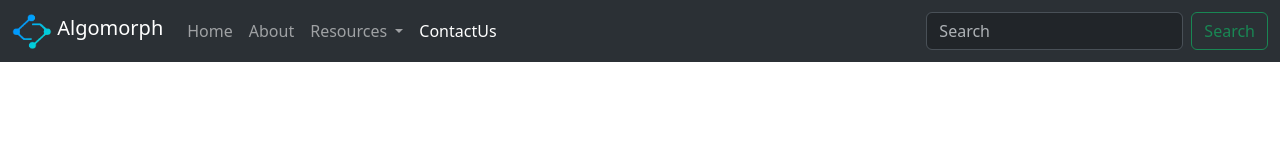
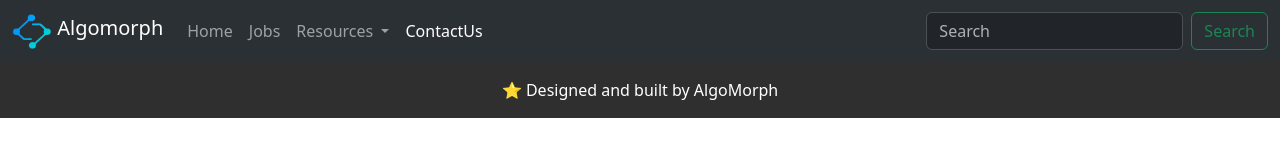
Before and after one commit to Santosh-Turamari/AlgoMorph, a plain HTML site: page contact.html in a window 1280 px wide. Drawn offline with nearby package versions, Linux system fonts and the light colour scheme.

Commit message:
Update contact.html

```diff
--- a/contact.html
+++ b/contact.html
@@ -4,7 +4,7 @@
 <head>
     <meta charset="utf-8">
     <meta name="viewport" content="width=device-width, initial-scale=1">
-    <title>AlgoMorph</title>
+    <title>Algomorph</title>
     <link href="https://cdn.jsdelivr.net/npm/bootstrap@5.3.7/dist/css/bootstrap.min.css" rel="stylesheet"
         integrity="sha384-LN+7fdVzj6u52u30Kp6M/trliBMCMKTyK833zpbD+pXdCLuTusPj697FH4R/5mcr" crossorigin="anonymous">
     <link rel="stylesheet" href="index.css">
@@ -15,8 +15,8 @@
     <!-- Navigation Bar -->
     <nav class="navbar navbar-expand-lg bg-body-tertiary sticky-top" data-bs-theme="dark">
         <div class="container-fluid">
-            <a class="navbar-brand" href="index.html">
-                <img src="images/logo.png" alt="Logo" width="40" height="35"
+            <a class="navbar-brand" href="#">
+               <img src="images/logo.png" alt="Logo" width="40" height="35"
                     class="d-inline-block align-text-top">
                 Algomorph
             </a>
@@ -33,7 +33,7 @@
                          <a class="nav-link" href="index.html">Home</a>
                     </li>
                     <li class="nav-item">
-                        <a class="nav-link" href="about.html">About</a>
+                        <a class="nav-link" href="jobs.html">Jobs</a>
                     </li>
                     <li class="nav-item dropdown">
                         <a class="nav-link dropdown-toggle" href="#" role="button" data-bs-toggle="dropdown"
@@ -64,6 +64,14 @@
 
 
 
+
+       <!-- Footer -->
+    <footer class="footer mt-auto py-3" style="background-color: rgb(48, 47, 47);">
+        <div class="container text-center">
+            <span style="color: white;">⭐ Designed and built by AlgoMorph</span>
+        </div>
+    </footer>
+
     <script src="https://cdn.jsdelivr.net/npm/bootstrap@5.3.7/dist/js/bootstrap.bundle.min.js"
         integrity="sha384-ndDqU0Gzau9qJ1lfW4pNLlhNTkCfHzAVBReH9diLvGRem5+R9g2FzA8ZGN954O5Q"
         crossorigin="anonymous"></script>
@@ -72,5 +80,4 @@
 
 </body>
 
-
 </html>
```
